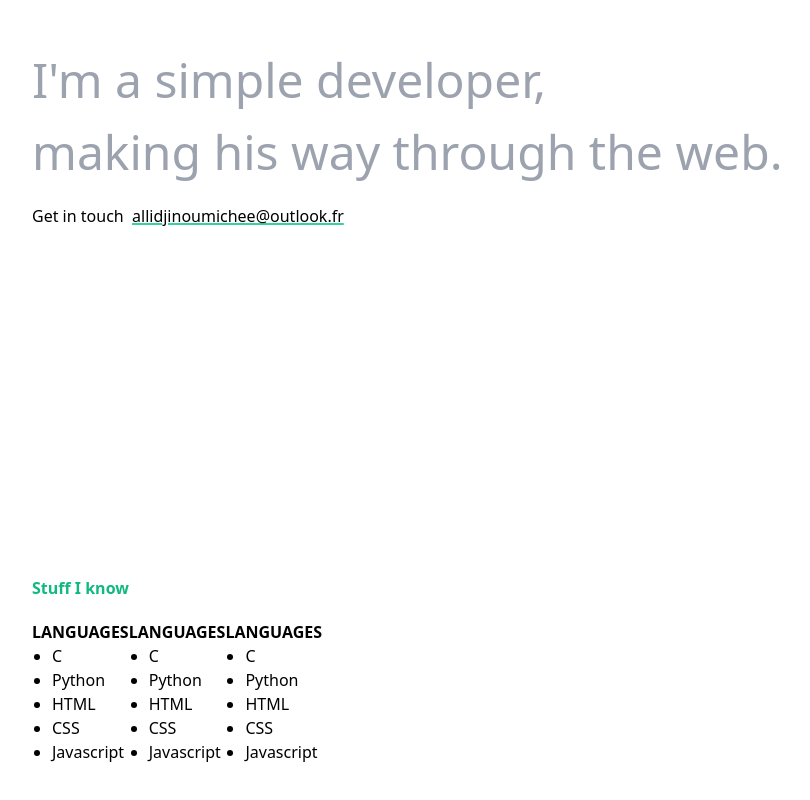
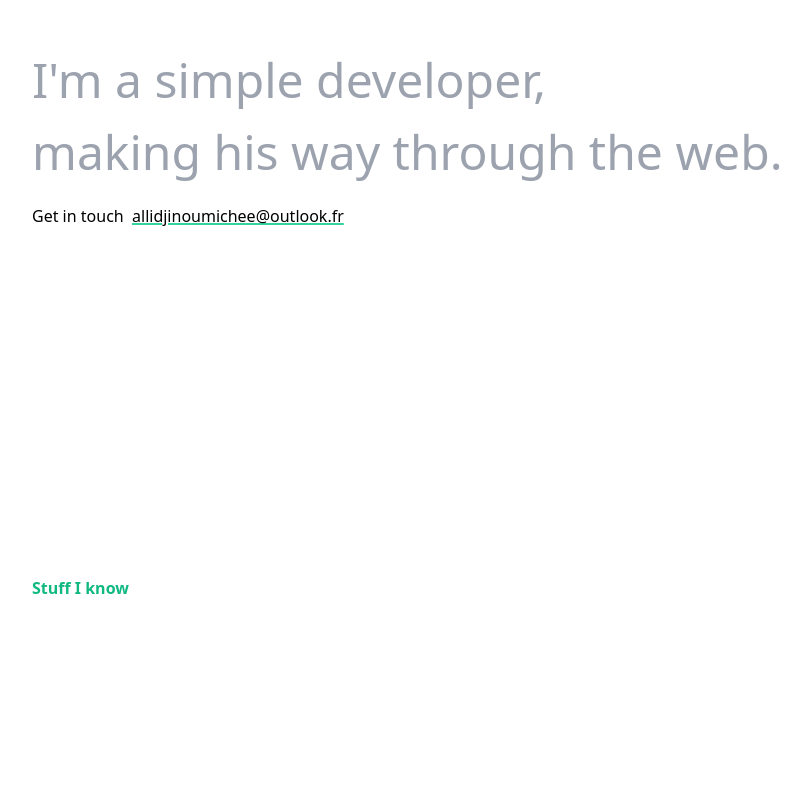
Before and after one commit to yoshua70/oldportfolio, a Next.js app: page / in a window 1280 px wide. Shown: the part 264-1064 px from the top of the page, without its empty margins (8-818 px from the left). After the commit the page ends 924 px from the top, so only its background shows below. Built offline with nearby package versions, Linux system fonts and the light colour scheme.

Commit message:
Remove content

```diff
--- a/components/SkillsSection.js
+++ b/components/SkillsSection.js
@@ -3,38 +3,7 @@ export default function SkillsSection() {
     <div className="flex justify-between mt-10 mb-10">
       <div className="flex flex-col gap-5">
         <p className="text-emerald-500 font-bold">Stuff I know</p>
-        <div className="flex justify-between">
-          <div className="flex flex-col">
-            <h1 className="uppercase font-bold">Languages</h1>
-            <ul className="ml-5 list-disc">
-              <li>C</li>
-              <li>Python</li>
-              <li>HTML</li>
-              <li>CSS</li>
-              <li>Javascript</li>
-            </ul>
-          </div>
-          <div className="flex flex-col">
-            <h1 className="uppercase font-bold">Languages</h1>
-            <ul className="ml-5 list-disc">
-              <li>C</li>
-              <li>Python</li>
-              <li>HTML</li>
-              <li>CSS</li>
-              <li>Javascript</li>
-            </ul>
-          </div>
-          <div className="flex flex-col">
-            <h1 className="uppercase font-bold">Languages</h1>
-            <ul className="ml-5 list-disc">
-              <li>C</li>
-              <li>Python</li>
-              <li>HTML</li>
-              <li>CSS</li>
-              <li>Javascript</li>
-            </ul>
-          </div>
-        </div>
+        <div className="flex justify-between"></div>
       </div>
     </div>
   )
```
